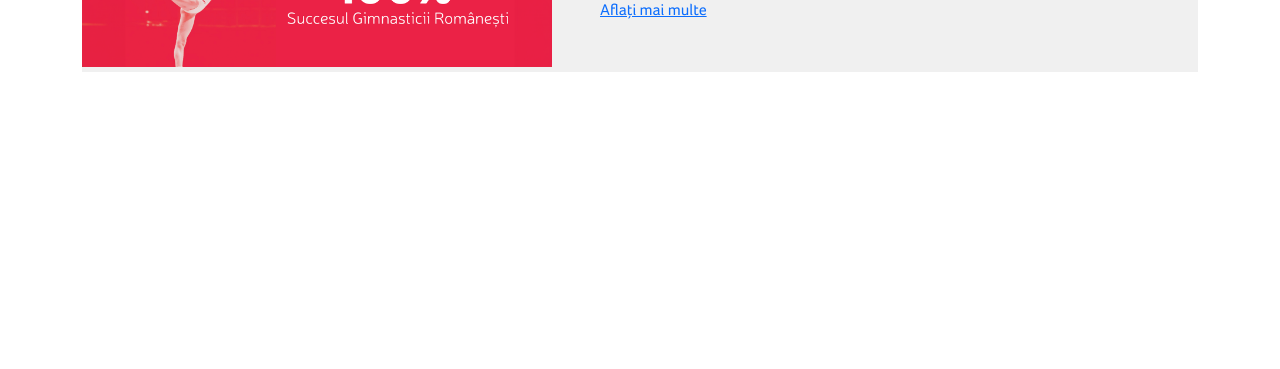
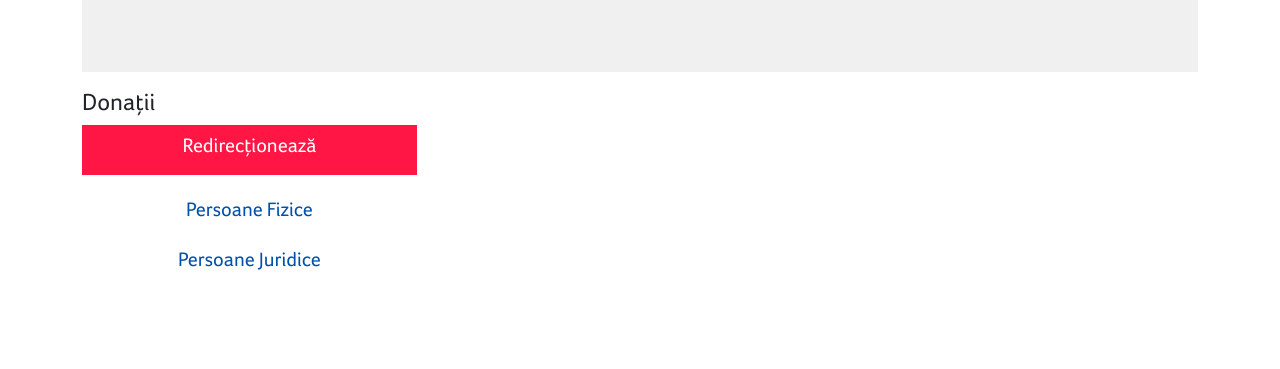
Before and after one commit to c-razvan/donatii-frg-v2, a website: page index.html in a window 1280 px wide. Shown: the part 431-800 px from the top of the page. Drawn offline with nearby package versions, Linux system fonts and the light colour scheme.

Commit message:
fixed carousel - need buttons

```diff
--- /dev/null
+++ b/css/buttons-donatii.css
@@ -0,0 +1,41 @@
+.butoane-donatii {
+  width: 100%;
+}
+
+.butoane-donatii-container {
+  display: flex;
+  justify-content: space-between;
+}
+
+.button {
+  background-color: rgb(255, 255, 255);
+  height: 100px;
+  width: 30%;
+}
+
+.button-text {
+  height: 50px;
+  color: white;
+  display: flex;
+  justify-content: center;
+  align-items: center;
+  list-style: none;
+}
+
+.button-text a {
+  text-decoration: none;
+  color: #0050a9;
+}
+
+@media screen and (max-width: 990px) {
+  .butoane-donatii-container {
+    display: flex;
+    flex-direction: column;
+  }
+
+  .button {
+    background-color: rgb(255, 255, 255);
+    height: 100px;
+    width: 100%;
+  }
+}
--- a/css/style-main-event.css
+++ b/css/style-main-event.css
@@ -44,6 +44,16 @@
 
 .event-line-red {
   background-color: #ff1645;
+}
+
+.link-carousel {
+  height: 4px;
+  border-radius: 40px;
+  text-decoration: none;
+}
+.link-carousel:hover {
+  box-shadow: 0px 20px #0083c4;
+  transition: box-shadow 0.05s;
 }
 
 @media only screen and (min-width: 1200px) and (max-width: 1399px) {
@@ -101,15 +111,6 @@
     flex-direction: column;
     height: 850px;
   }
-  .link-carousel {
-    height: 4px;
-    border-radius: 40px;
-    text-decoration: none;
-  }
-  .link-carousel:hover {
-    box-shadow: 0px 20px #0083c4;
-    transition: box-shadow 0.05s;
-  }
 }
 
 @media only screen and (max-width: 540px) {
--- a/index.html
+++ b/index.html
@@ -10,6 +10,7 @@
     <link rel="stylesheet" href="./css/bootstrap.css" />
     <link rel="stylesheet" href="./css/style-nav.css" />
     <link rel="stylesheet" href="./css/style-main-event.css" />
+    <link rel="stylesheet" href="./css/buttons-donatii.css" />
 
     <!-- Scripts -->
 
@@ -55,5 +56,22 @@
       </div>
     </div>
     <!--Butoane Donatii-->
+    <div class="container butoane-donatii mt-3">
+      <h4>Donații</h4>
+      <div class="butoane-donatii-container">
+        <div class="button">
+          <div class="button-text event-line-red">
+            <h5>Redirecționează</h5>
+          </div>
+          <div class="button-text">
+            <a href=""><h5 class="link-carousel m-4">Persoane Fizice</h5></a>
+          </div>
+          <div class="button-text">
+            <a href=""><h5 class="link-carousel m-4">Persoane Juridice</h5></a>
+          </div>
+        </div>
+      </div>
+    </div>
+    <!--Altceva-->
   </body>
 </html>
--- a/scripts/carusel-elements.js
+++ b/scripts/carusel-elements.js
@@ -1,15 +1,17 @@
 let elements = {
-  photo: ["Main-Photo.jpeg", "20.png"],
-  line: ["red", "blue"],
+  photo: ["Main-Photo.jpeg", "20.png", ""],
+  line: ["red", "blue", ""],
   title: [
     "Donează pentru Federația Română de Gimnastică!",
     "Direcționează 20% Din Impozitul Pe Profit",
+    "",
   ],
   paragraf: [
     "Dacă ție îți pasă, atunci cu siguranță lucrurile vor deveni mai bune. Avem nevoie de tine, pentru ca toți copiii legitimați la FRG să aibă parte de un drum cât mai lin în pașii lor pentru îndeplinirea visului de a deveni viitori campioni în gimnastica de performanță.",
     "În luna decembrie, compania ta plătește impozitul pe profit. Alege să direcționezi 20% din acesta către gimnastică! Împreună susținem efortul colectiv de reconstrucție a gimnasticii românești. Dacă iubești gimnastica și îți dorești să te alături proiectelor noastre, cu siguranță contribuția ta va aduce un aport pozitiv în procesul de redresare și ocrotire a sportivilor generației de astăzi și de mâine! ",
+    "",
   ],
-  link: ["", "https://frgimnastica.com"],
+  link: ["", "https://frgimnastica.com", ""],
 };
 
 for (let i = 0; i < elements.title.length; i++) {
@@ -93,3 +95,11 @@ for (let i = 0; i < elements.title.length; i++) {
   carousel.appendChild(carouselCard);
   document.getElementById("main-container").appendChild(carousel);
 }
+
+var script = document.createElement("script");
+script.src = "https://code.jquery.com/jquery-3.6.3.min.js"; // Check https://jquery.com/ for the current version
+document.getElementsByTagName("head")[0].appendChild(script);
+
+setInterval(() => {
+  jQuery(".carousel-control-next").trigger("click");
+}, 10000);
```
